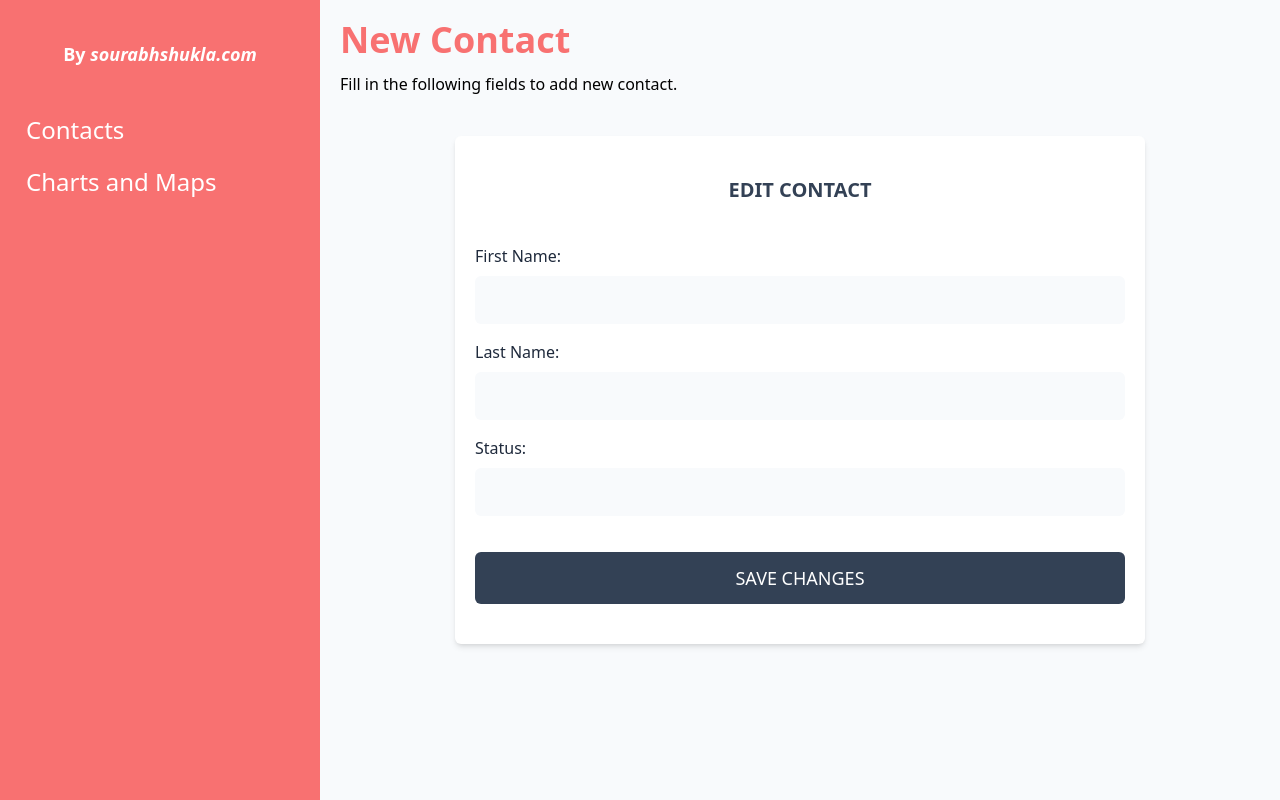
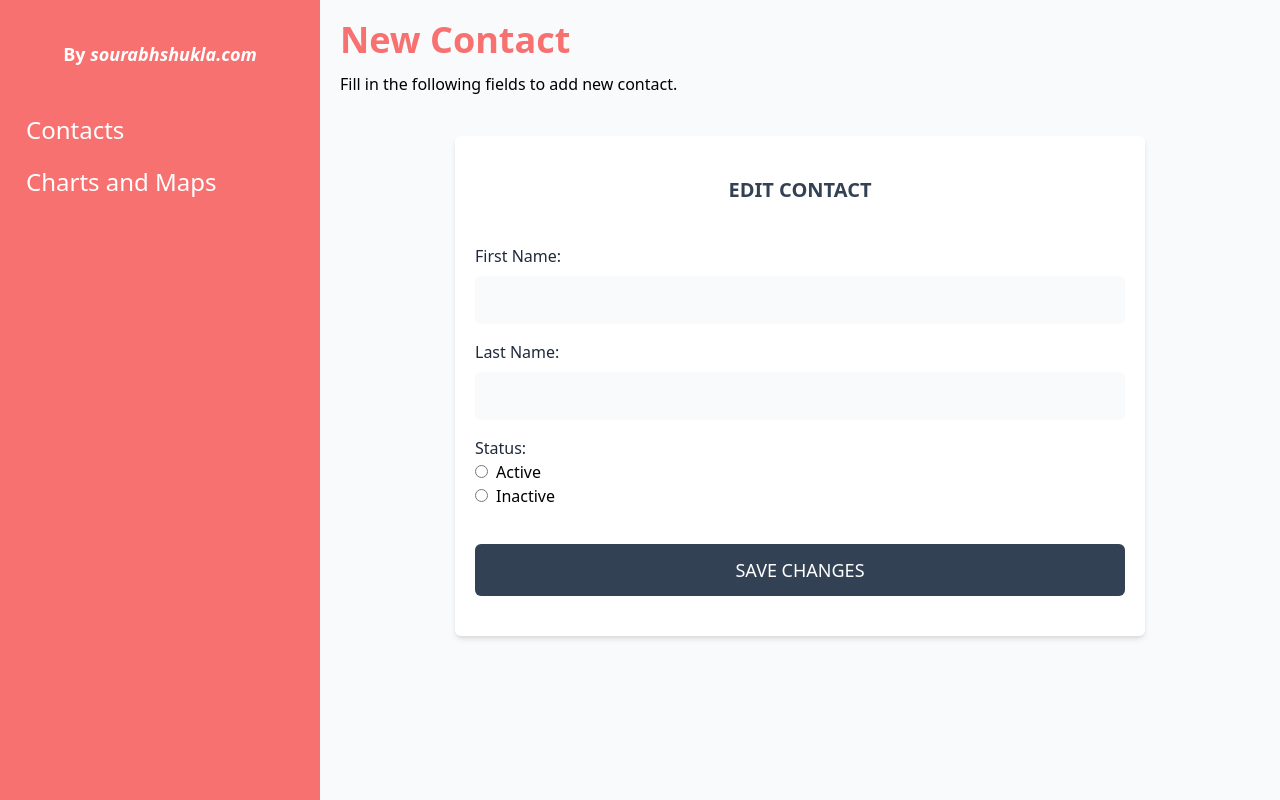
Before and after one commit to ssoura/sourabh-test-tyo, a React (Create React App) app in the folder frontend/: page /new in a window 1280 px wide. Built offline with nearby package versions, Linux system fonts and the light colour scheme.

Commit message:
frontend - contact form - radio button field

```diff
--- a/frontend/src/components/contact/ContactForm.tsx
+++ b/frontend/src/components/contact/ContactForm.tsx
@@ -81,15 +81,20 @@ export default function ContactForm({ contact, loading }: ContactFormProps) {
           />
           {errors.lastname && <Alert>{errors.lastname.message}</Alert>}
         </div>
+
         <div className="mb-4">
           <label htmlFor="status" className="text-slate-800 ">
             Status:
           </label>
-          <input
-            type="text"
-            className="mt-2 block w-full p-3 bg-slate-50 rounded-md"
-            {...register("status")}
-          />
+          <div>
+            <input type="radio" value="active" {...register("status")} />
+            <label className="pl-2">Active</label>
+          </div>
+
+          <div>
+            <input type="radio" value="inactive" {...register("status")} />
+            <label className="pl-2">Inactive</label>
+          </div>
           {errors.status && <Alert>{errors.status.message}</Alert>}
         </div>
 
```
